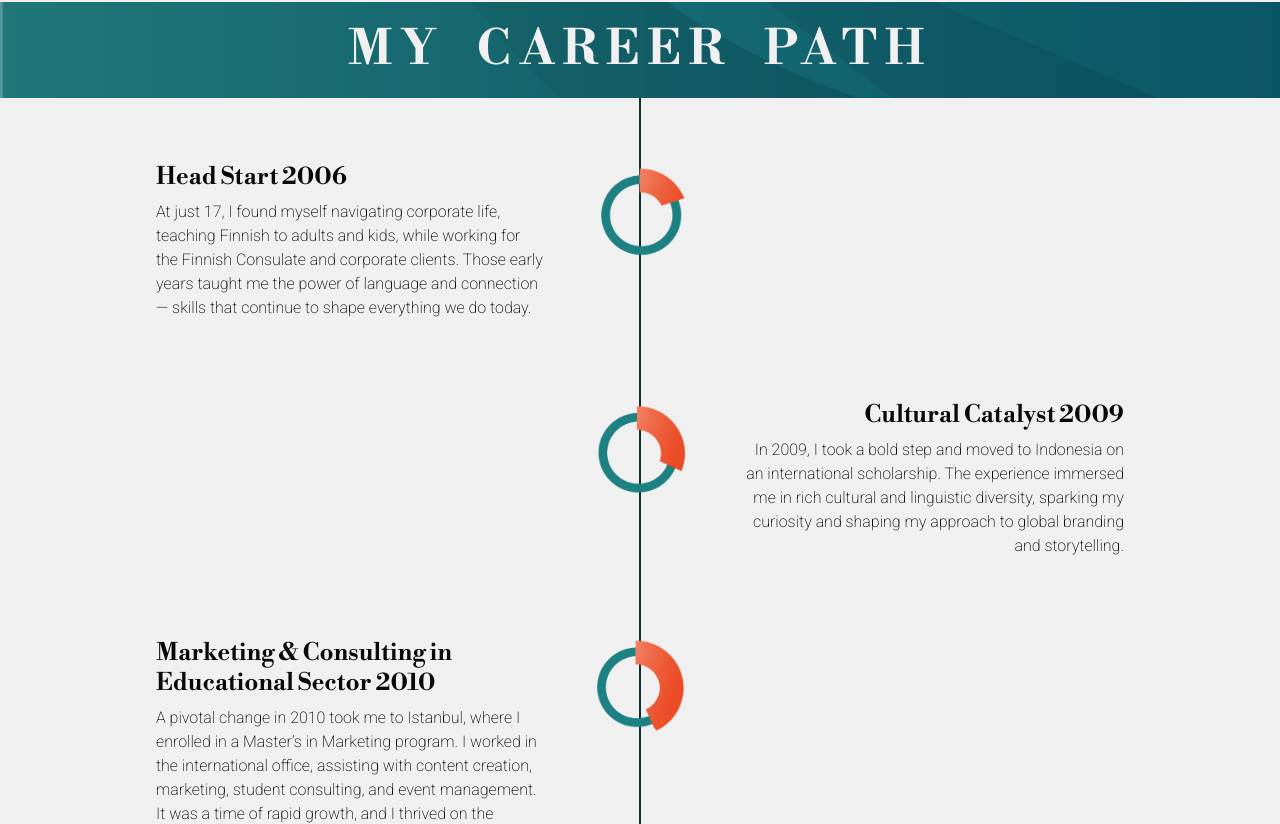
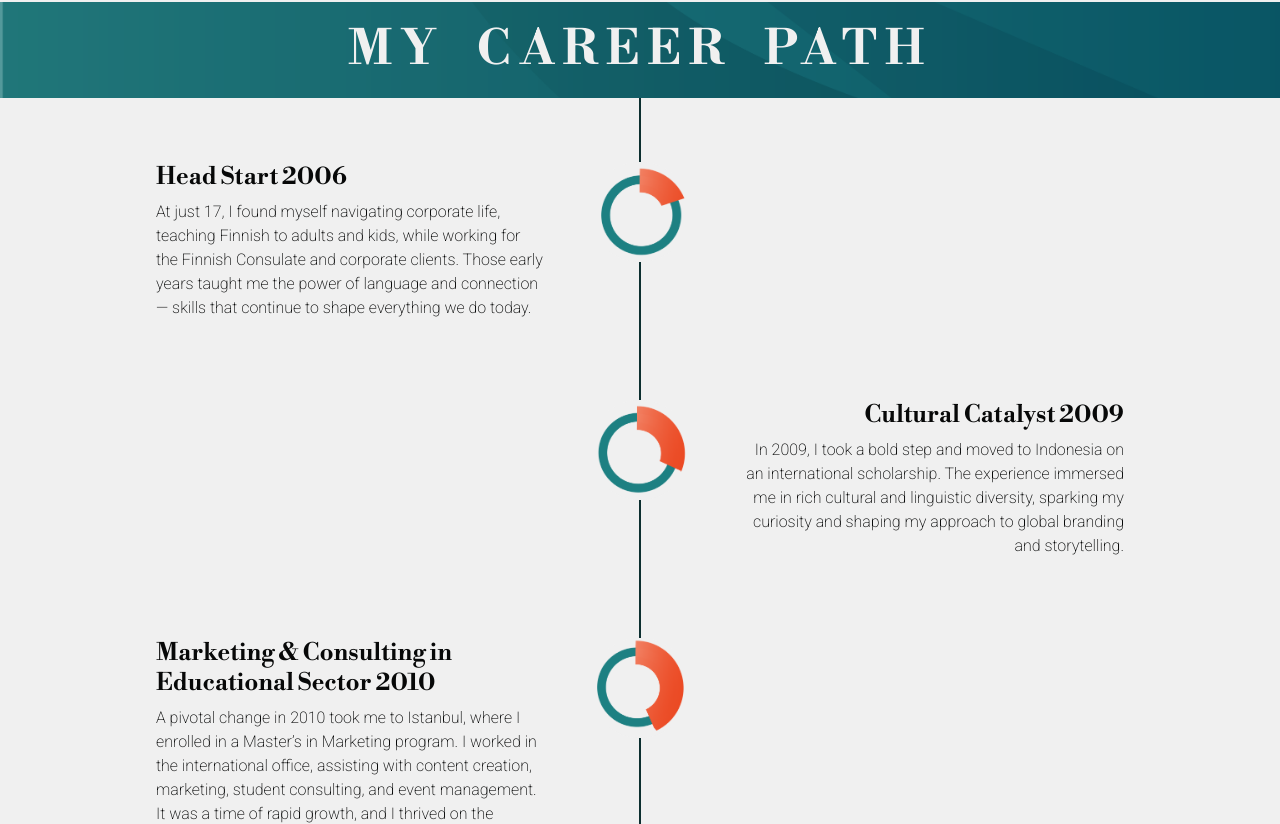
Before and after one commit to taky95/MyBrandingStudio, a Next.js app: page /about in a window 1280 px wide. Shown: the part 1656-2480 px from the top of the page. Built offline with nearby package versions, Linux system fonts and the light colour scheme; no server answers.

Commit message:
fix: background color for time line icon

```diff
--- a/styles/about.module.scss
+++ b/styles/about.module.scss
@@ -254,6 +254,7 @@
         justify-content: center;
         align-items: center;
         z-index: 2;
+        background-color: variables.$white;
 
         img {
           width: 100%;
```
